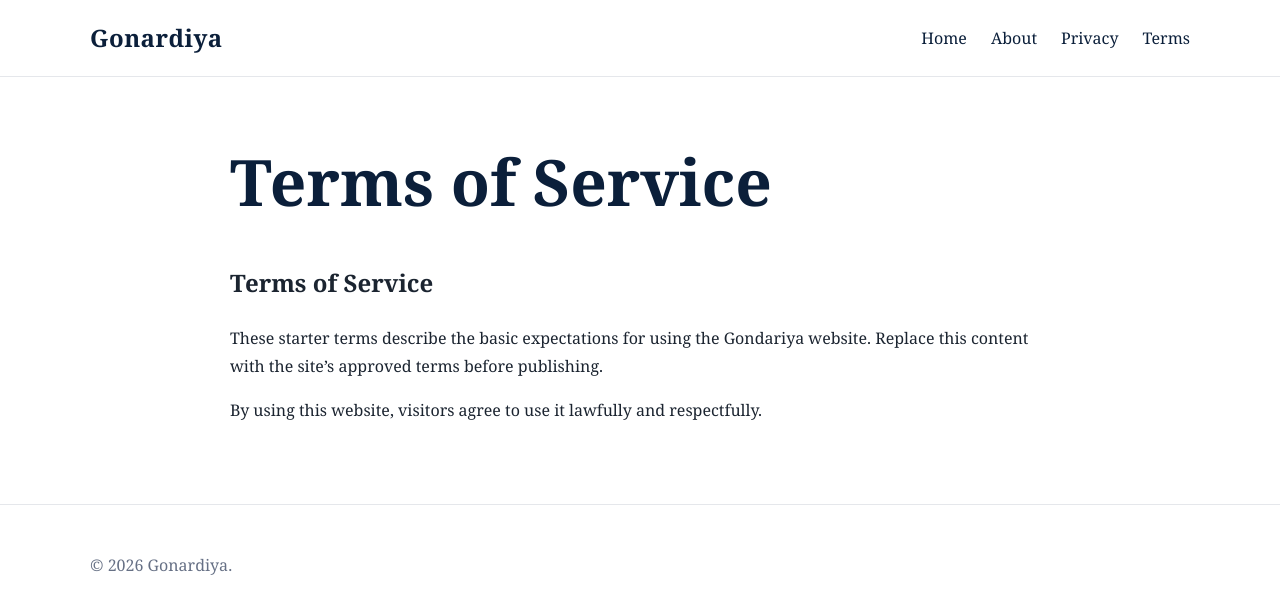
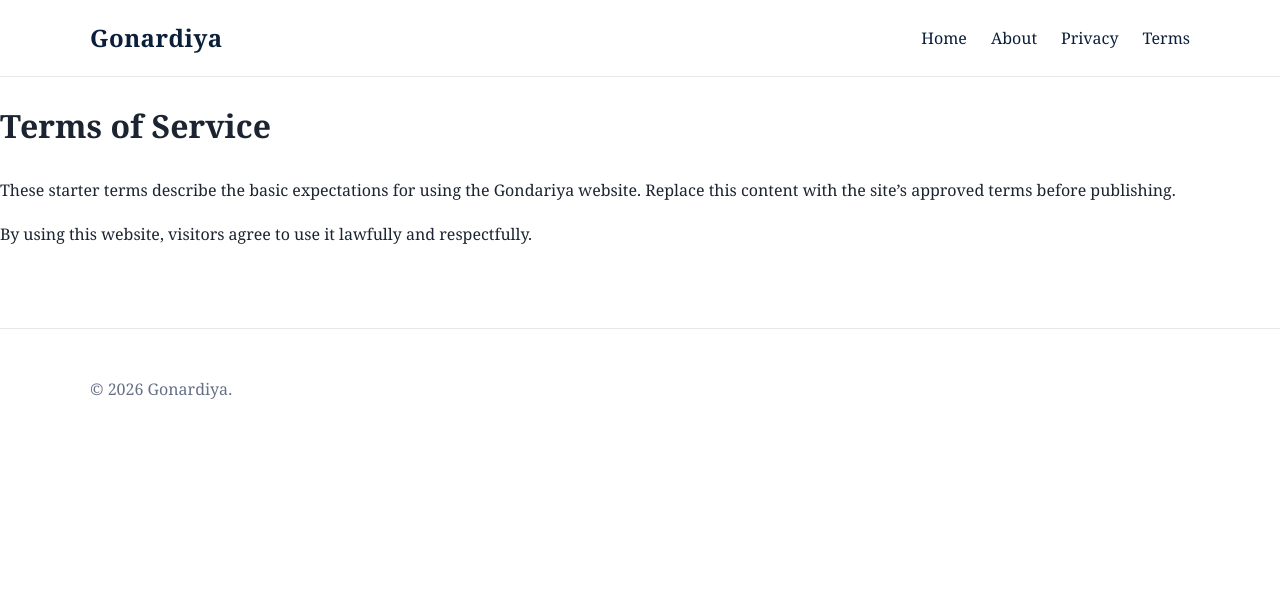
Before and after one commit to RatioJuris/gondariya-web, a Jekyll site: the page built from public/terms.md, in a window 1280 px wide. Shown: the top 614 px of the page. Built offline with Jekyll 4.4.1, drawn with Linux system fonts in a browser that asks for light colours.

Commit message:
Update default.html

```diff
--- a/_layouts/default.html
+++ b/_layouts/default.html
@@ -1,39 +1,20 @@
-<!DOCTYPE html>
+<!doctype html>
 <html lang="{{ page.lang | default: site.lang | default: 'en-IN' }}">
 
 <head>
   {% include head.html %}
 </head>
 
-<body>
+<body class="min-h-screen bg-white text-slate-900 antialiased">
 
   {% include header.html %}
 
-  <main class="site-main">
-
-    <article class="page">
-
-      {% if page.title %}
-      <header class="page-header">
-        <h1>{{ page.title }}</h1>
-
-        {% if page.description %}
-        <p class="page-description">
-          {{ page.description }}
-        </p>
-        {% endif %}
-      </header>
-      {% endif %}
-
-      <div class="page-content">
-        {{ content }}
-      </div>
-
-    </article>
-
+  <main>
+    {{ content }}
   </main>
 
   {% include footer.html %}
 
 </body>
+
 </html>
```
